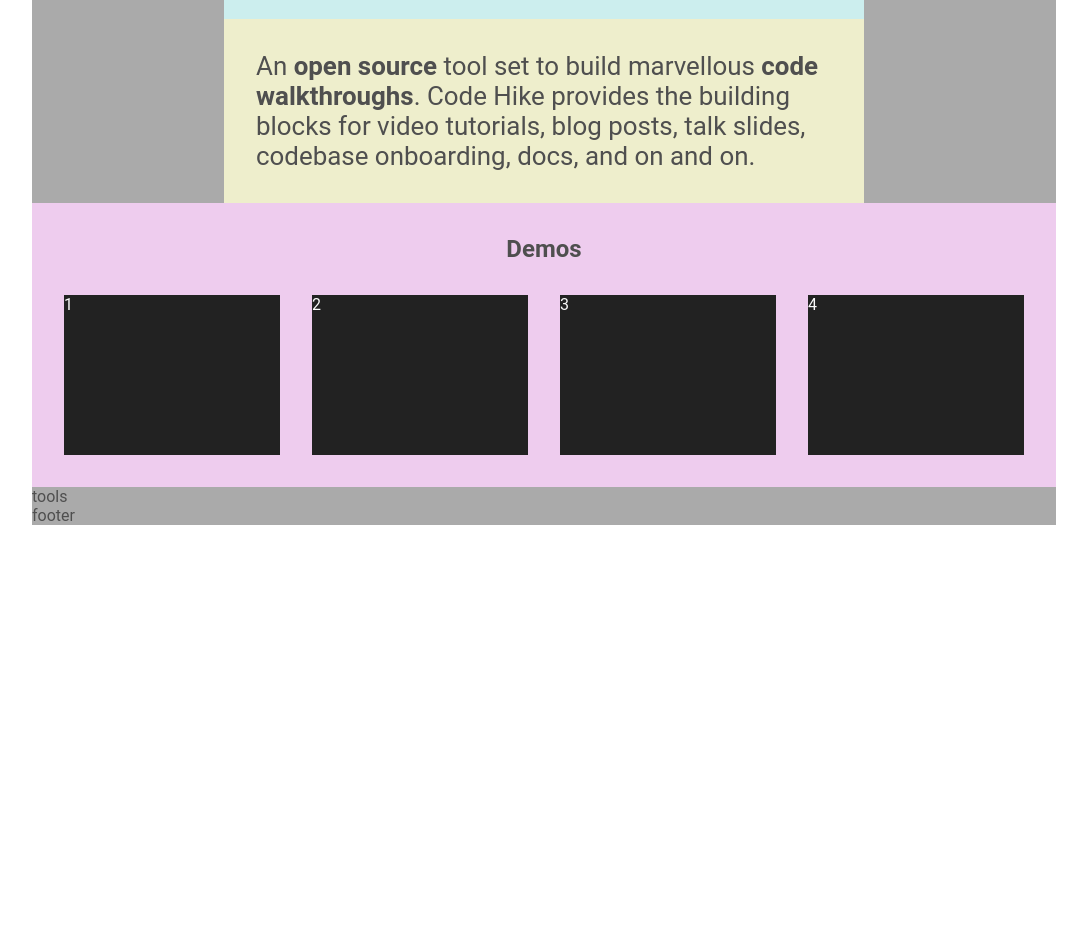
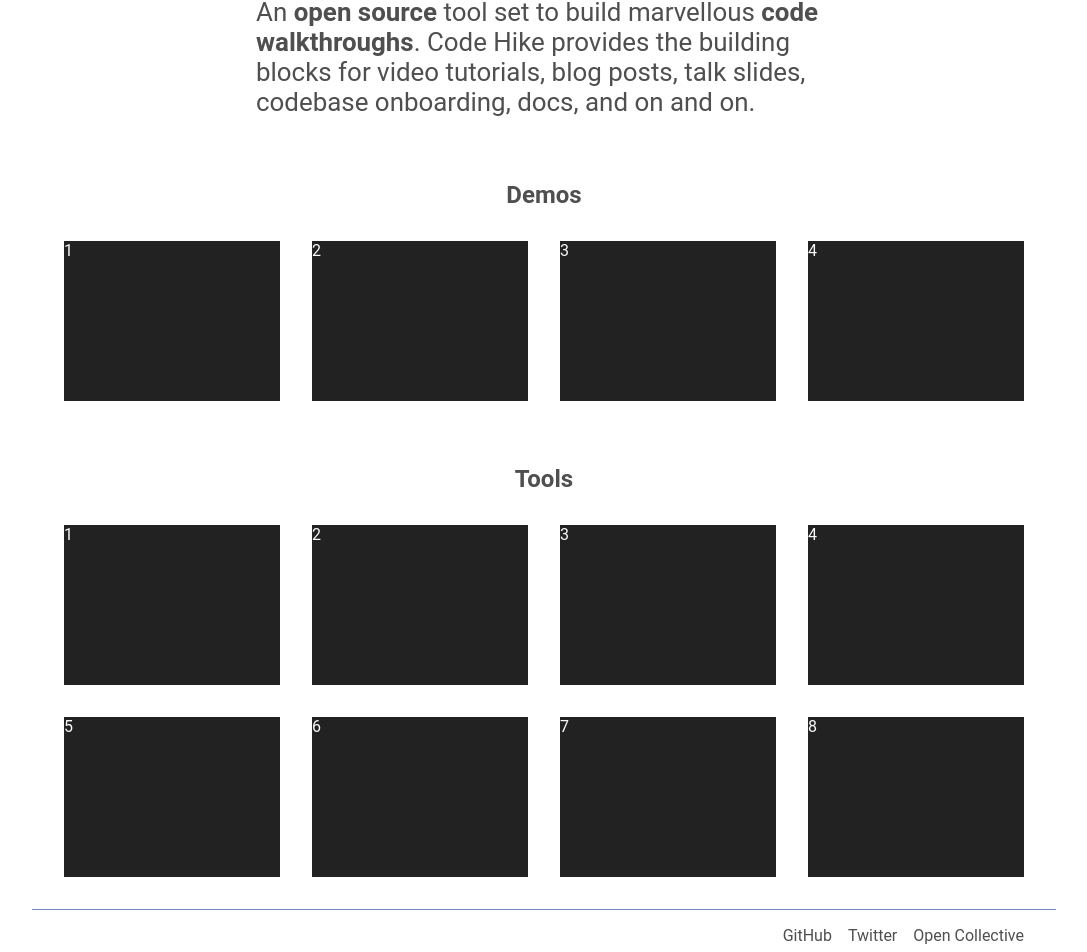
Before and after one commit to code-hike/codehike, a Next.js app: page / in a window 1280 px wide. Shown: the part 307-1259 px from the top of the page, without its empty margins (96-1183 px from the left). Before the commit the page ends 832 px from the top, so only its background shows below. Built offline with nearby package versions, Linux system fonts and the light colour scheme.

Commit message:
More landing

```diff
--- a/src/landing.js
+++ b/src/landing.js
@@ -31,8 +31,24 @@ function LandingPage() {
           <li className={s.box}>4</li>
         </ul>
       </div>
-      <div className={s.tools}>tools</div>
-      <footer className={s.footer}>footer</footer>
+      <div className={s.tools}>
+        <h2>Tools</h2>
+        <ul className={s.list}>
+          <li className={s.box}>1</li>
+          <li className={s.box}>2</li>
+          <li className={s.box}>3</li>
+          <li className={s.box}>4</li>
+          <li className={s.box}>5</li>
+          <li className={s.box}>6</li>
+          <li className={s.box}>7</li>
+          <li className={s.box}>8</li>
+        </ul>
+      </div>
+      <footer className={s.footer}>
+        <span>GitHub</span>
+        <span>Twitter</span>
+        <span>Open Collective</span>
+      </footer>
     </div>
   );
 }
--- a/src/landing.module.css
+++ b/src/landing.module.css
@@ -1,15 +1,17 @@
 .main {
-  background: #aaa;
+  /* background: #aaa; */
   max-width: 1024px;
   margin: 0 auto;
 }
 
 .header {
-  background: #cee;
+  /* background: #cee; */
   max-width: 576px;
   margin: 0 auto;
   display: flex;
+  justify-content: center;
   font-size: 1.435em;
+  font-size: 1.1em;
   padding: 64px 32px 32px;
 }
 
@@ -51,8 +53,6 @@
   font-family: "Hike", cursive;
   margin-left: -0.11em;
   letter-spacing: 0.03em;
-  /* margin-left: 2.3em; */
-  /* margin-top: -1em; */
   /* background: #bb4; */
 }
 
@@ -61,7 +61,7 @@
 }
 
 .description {
-  background: #eec;
+  /* background: #eec; */
   max-width: 576px;
   padding: 32px;
   margin: 0 auto;
@@ -69,7 +69,7 @@
 }
 
 .demos {
-  background: #ece;
+  /* background: #ece; */
   padding: 32px;
 }
 
@@ -80,9 +80,6 @@
 }
 
 .demos .list {
-  list-style: none;
-  padding: 0;
-  margin: 0;
   display: flex;
   justify-content: space-between;
 }
@@ -93,3 +90,45 @@
   height: 160px;
   width: 216px;
 }
+
+.tools {
+  /* background: #cee; */
+  padding: 32px 32px 16px;
+}
+
+.tools h2 {
+  margin: 0;
+  text-align: center;
+  padding-bottom: 16px;
+}
+
+.tools .list {
+  display: flex;
+  justify-content: space-between;
+  flex-wrap: wrap;
+}
+
+.tools .box {
+  background: #222;
+  color: #fafafa;
+  height: 160px;
+  width: 216px;
+  margin: 16px 0;
+}
+
+.footer {
+  border-top: 1px solid var(--accent-color);
+  padding: 16px 32px;
+  display: flex;
+  justify-content: flex-end;
+}
+
+.footer > span {
+  padding-left: 16px;
+}
+
+.list {
+  list-style: none;
+  padding: 0;
+  margin: 0;
+}
```
